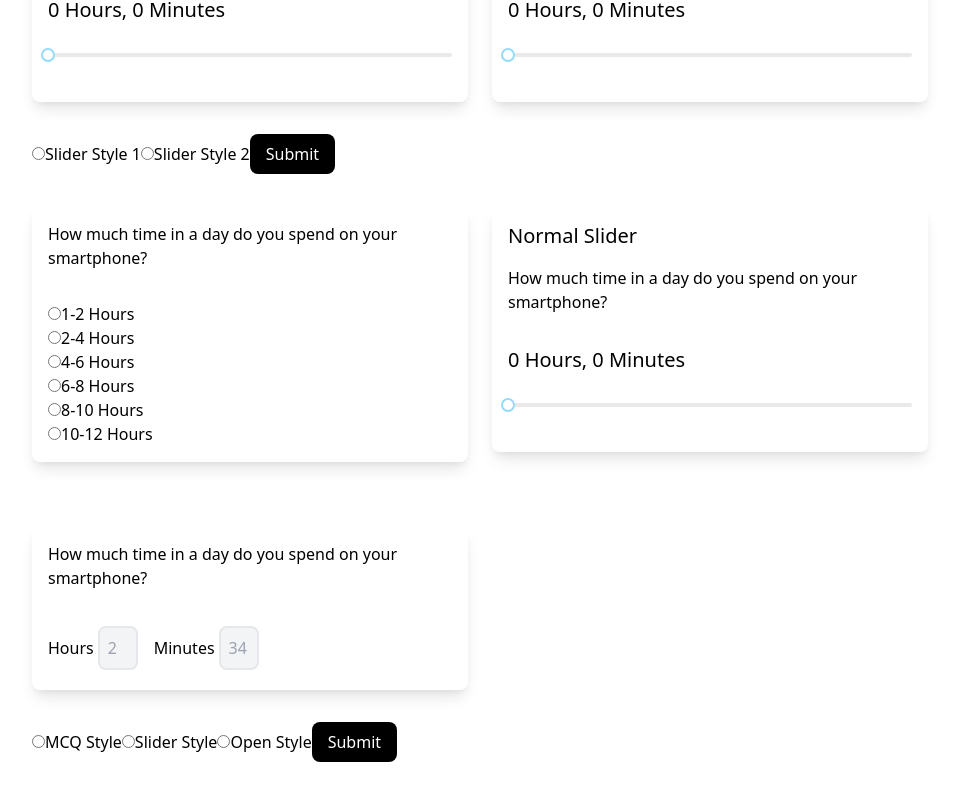
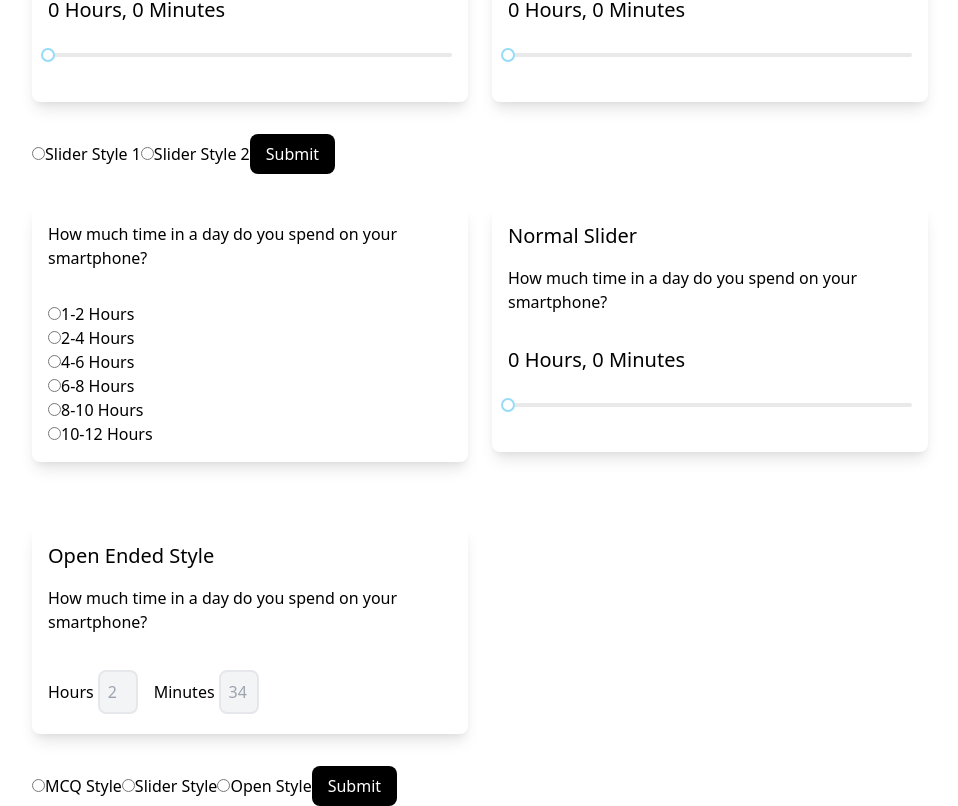
Before and after one commit to GLaDO8/sc-input-pref-testing, a React (Create React App) app: page / in a window 1280 px wide. Shown: the part 1112-1918 px from the top of the page, without its empty margins (160-1118 px from the left). Before the commit the page ends 1874 px from the top, so only its background shows below. Built offline with nearby package versions, Linux system fonts and the light colour scheme.

Commit message:
updated title, modified options

```diff
--- a/src/Components/Opentype.js
+++ b/src/Components/Opentype.js
@@ -6,21 +6,22 @@ class Opentype extends Component {
     return (
       <div>
         <div className="rounded-lg bg-white shadow-lg p-4">
+          <h2 className="text-xl font-medium mb-4">Open Ended Style</h2>
           <form>
             <div className="mb-8">
-              <label for="male">
-                How much time in a day do you spend on your smartphone?
-              </label>
+              <p>How much time in a day do you spend on your smartphone?</p>
             </div>
             <div className="flex flex-row items-center">
               <label for="hour">Hours</label>
               <input
+                id="hour"
                 type="text"
                 className="bg-gray-100 rounded-lg p-2 border-gray-200 border-2 w-10 m-1 mr-4"
                 placeholder="2"
               />
               <label for="minute">Minutes</label>
               <input
+                id="minute"
                 type="text"
                 className="bg-gray-100 rounded-lg p-2 border-gray-200 border-2 w-10 m-1"
                 placeholder="34"
```
